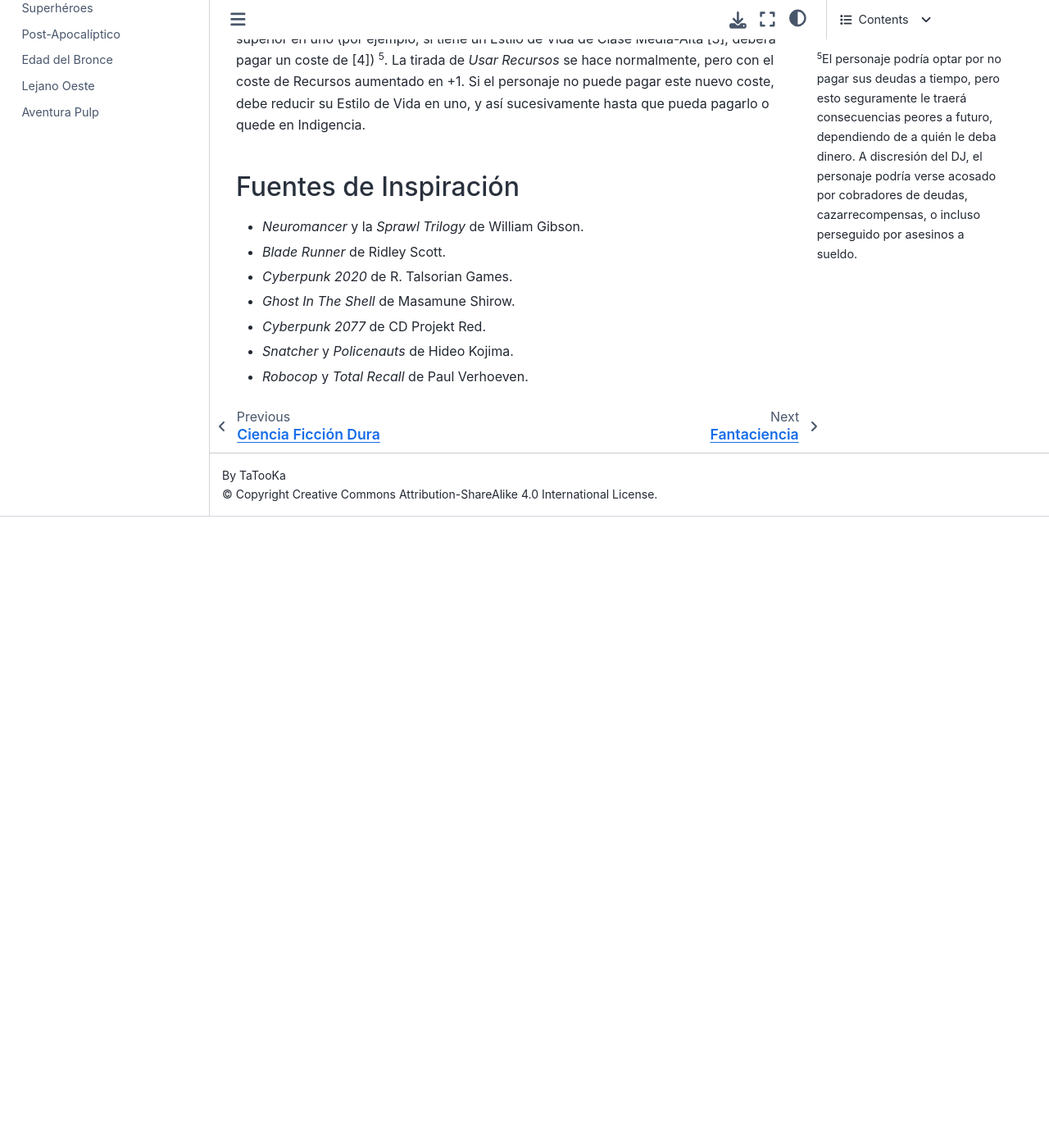
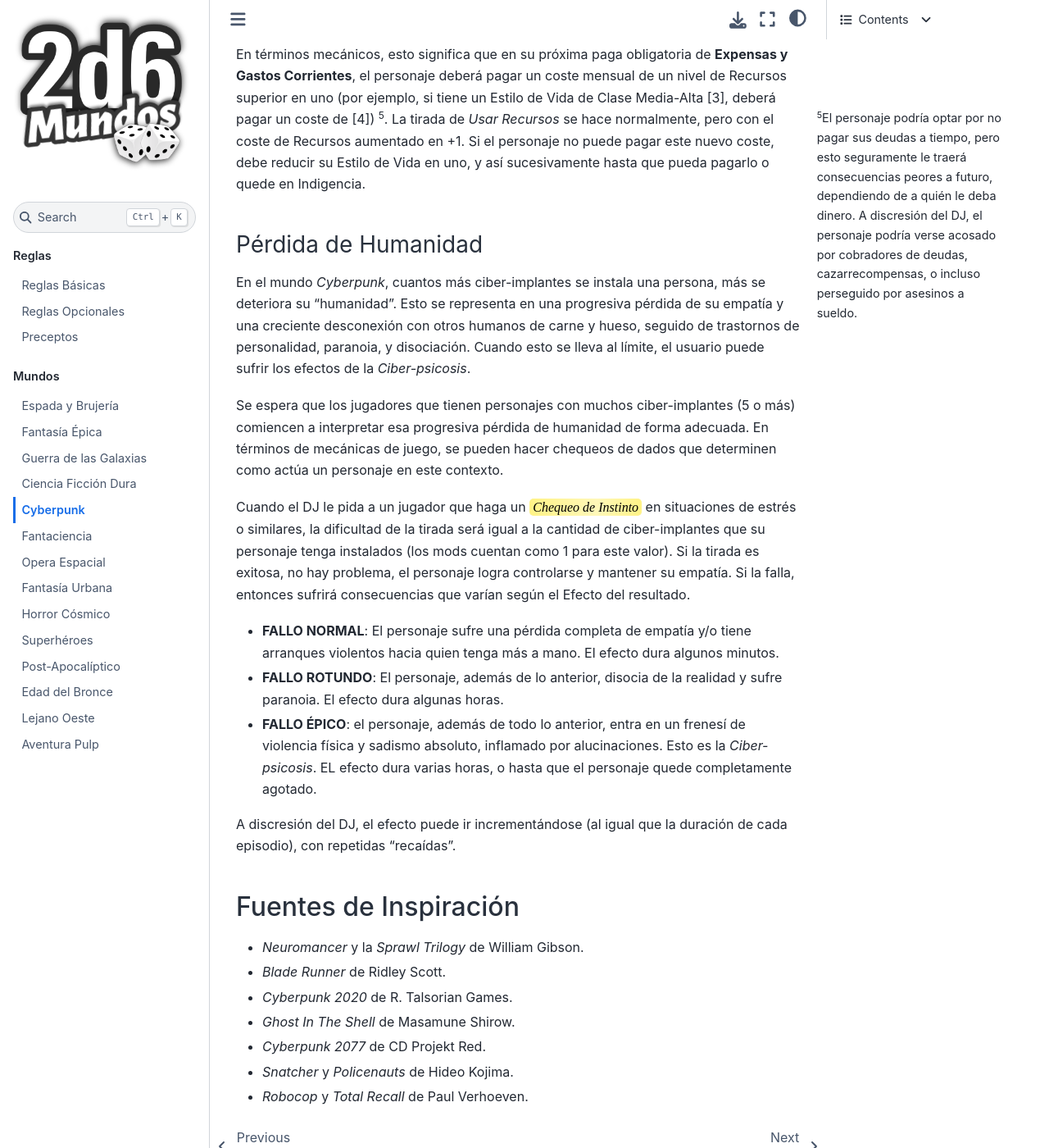
Before and after one commit to TaTooKa/2d6Mundos, a Sphinx documentation site: the page built from docs/source/pages/worlds/cyberpunk.rst, in a window 1280 px wide and 1400 px high, scrolled down 20911 px. Shown: the whole window at 82% size. Built offline with Sphinx 7.4.7 and the Sphinx Book theme 1.1.4, drawn with Linux system fonts in a browser that asks for light colours; some web fonts are replaced; cross-references to code outside the pages are shown as plain code; before the commit the page ends 21541 px from its top, so only the background shows below that; some of the changed text lies outside the part shown.

Commit message:
add humanity loss rules.

```diff
--- a/docs/source/pages/worlds/cyberpunk.rst
+++ b/docs/source/pages/worlds/cyberpunk.rst
@@ -302,6 +302,8 @@ Ciber-Implantes
 
 Puedes adquirir Ciber-Implantes durante la creación de personaje, siempre y cuando puedas pagarlos con tus :hoverxref:`Recursos <cyberpunk-recursos>`. Las mejoras de cada tipo de ciber-implante se adquieren por separado.
 
+Ten en cuenta que el exceso de Ciber-Implantes instalados conlleva una progresiva :hoverxref:`Pérdida de Humanidad <cyberpunk-perdida-humanidad>`, y puede resultar en ataques de *Ciber-psicosis*.
+
 .. csv-table::
    :widths: 90, 10
    :header: "Ciber-Implante", "Coste en Recursos"
@@ -501,6 +503,24 @@ En términos mecánicos, esto significa que en su próxima paga obligatoria de *
 
 .. [#] El personaje podría optar por no pagar sus deudas a tiempo, pero esto seguramente le traerá consecuencias peores a futuro, dependiendo de a quién le deba dinero. A discresión del DJ, el personaje podría verse acosado por cobradores de deudas, cazarrecompensas, o incluso perseguido por asesinos a sueldo.
 
+.. _cyberpunk-perdida-humanidad:
+
+Pérdida de Humanidad
+^^^^^^^^^^^^^^^^^^^^
+
+En el mundo *Cyberpunk*, cuantos más ciber-implantes se instala una persona, más se deteriora su "humanidad". Esto se representa en una progresiva pérdida de su empatía y una creciente desconexión con otros humanos de carne y hueso, seguido de trastornos de personalidad, paranoia, y disociación. Cuando esto se lleva al límite, el usuario puede sufrir los efectos de la *Ciber-psicosis*.
+
+Se espera que los jugadores que tienen personajes con muchos ciber-implantes (5 o más) comiencen a interpretar esa progresiva pérdida de humanidad de forma adecuada. En términos de mecánicas de juego, se pueden hacer chequeos de dados que determinen como actúa un personaje en este contexto.
+
+Cuando el DJ le pida a un jugador que haga un :hoverxref:`Chequeo de Instinto <reglas-opcionales-chequeos-instinto>` en situaciones de estrés o similares, la dificultad de la tirada será igual a la cantidad de ciber-implantes que su personaje tenga instalados (los mods cuentan como 1 para este valor). Si la tirada es exitosa, no hay problema, el personaje logra controlarse y mantener su empatía. Si la falla, entonces sufrirá consecuencias que varían según el Efecto del resultado.
+
+* **FALLO NORMAL**: El personaje sufre una pérdida completa de empatía y/o tiene arranques violentos hacia quien tenga más a mano. El efecto dura algunos minutos.
+* **FALLO ROTUNDO**: El personaje, además de lo anterior, disocia de la realidad y sufre paranoia. El efecto dura algunas horas.
+* **FALLO ÉPICO**: el personaje, además de todo lo anterior, entra en un frenesí de violencia física y sadismo absoluto, inflamado por alucinaciones. Esto es la *Ciber-psicosis*. EL efecto dura varias horas, o hasta que el personaje quede completamente agotado.
+
+A discresión del DJ, el efecto puede ir incrementándose (al igual que la duración de cada episodio), con repetidas "recaídas".
+
+
 Fuentes de Inspiración
 ----------------------
 
```
